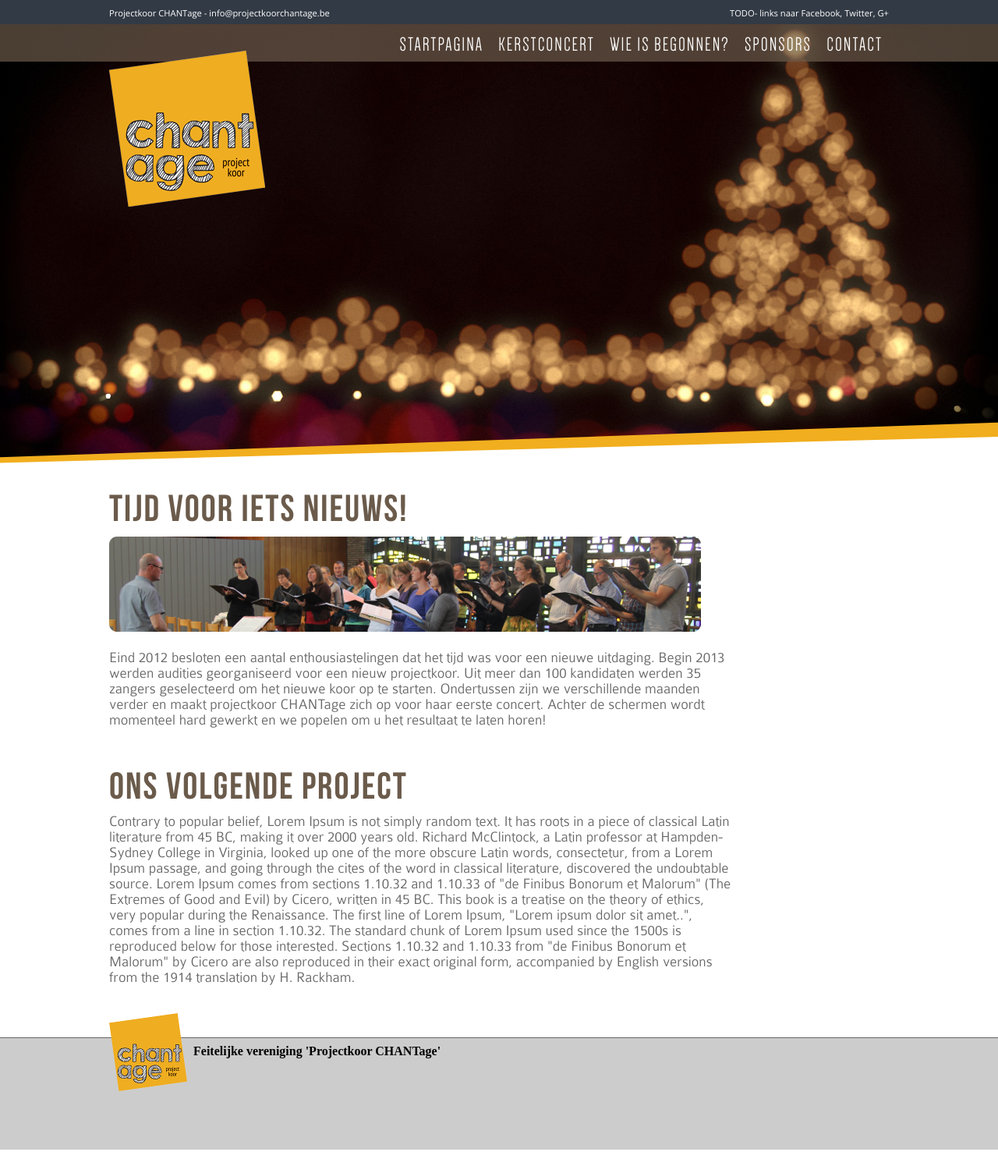
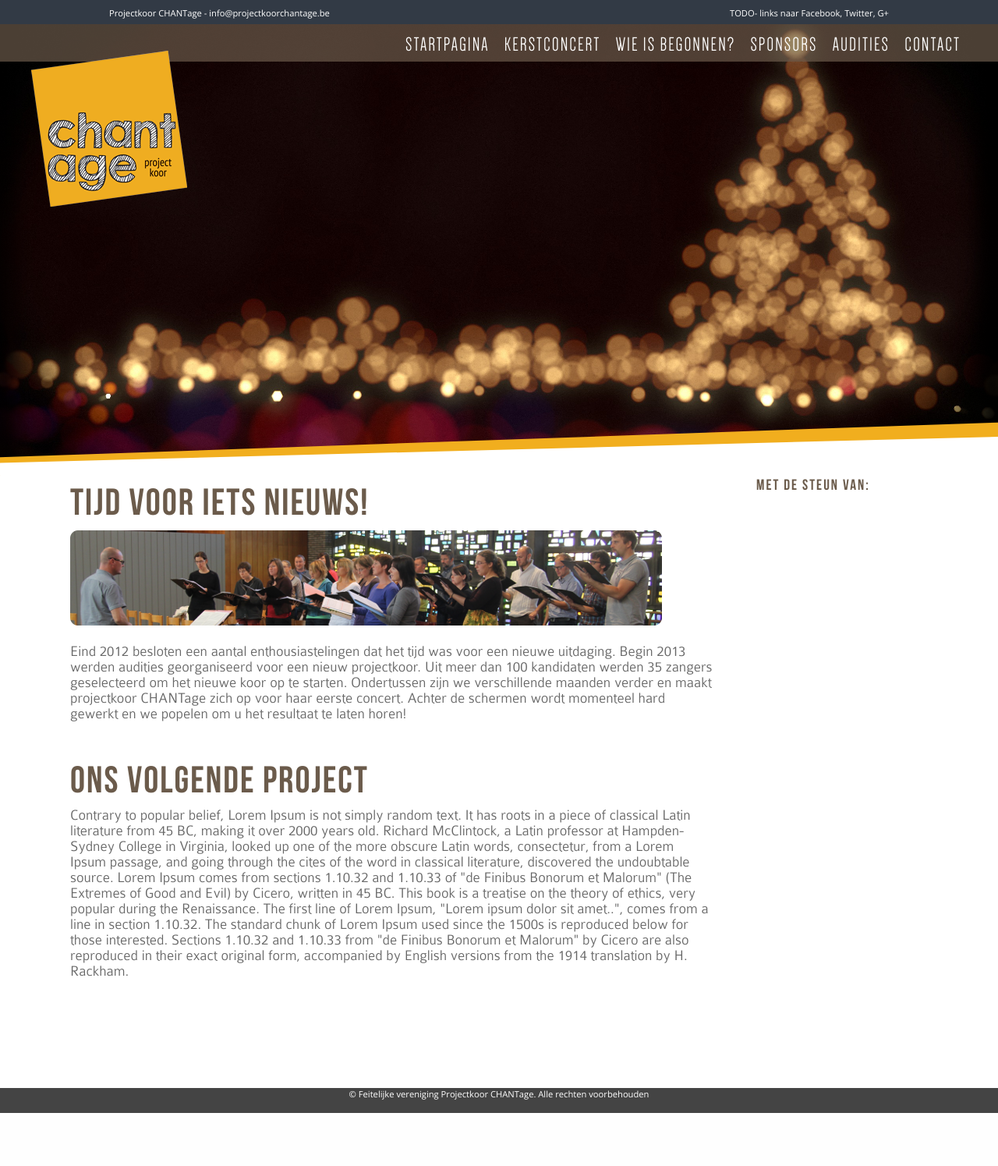
Before and after one commit to Matt-From-Belgium/controlcenter2, a PHP site: page /templates/chantage/template.html in a window 1280 px wide. Shown: the whole page at 78% size. After the commit the page ends 1427 px from the top, so only its background shows below. Run offline with PHP 8.4, Linux system fonts and the light colour scheme.

Commit message:
basis template bijna ok

```diff
--- /dev/null
+++ b/public_html/extracss/index.css
@@ -0,0 +1,22 @@
+/*
+    Document   : index
+    Created on : 22-okt-2013, 16:03:01
+    Author     : matthiasba
+    Description:
+        Purpose of the stylesheet follows.
+*/
+
+.block {
+    width: 75%;
+}
+
+    #index-sponsors {
+
+        width: 20%;
+        float: right;
+        height: 40em;
+    }
+
+    #index-sponsors h1 {
+        font-size: 1em;
+    }
--- a/public_html/templates/chantage/css/basic.css
+++ b/public_html/templates/chantage/css/basic.css
@@ -91,7 +91,7 @@ header{
     }
 
         nav {
-           width: 1000px;
+           width: 1200px;
             margin-left: auto;
             margin-right: auto;
            color: #FFFFFF;
@@ -189,11 +189,12 @@ header{
 
 #content {
     position: relative;
-    top: -7em;
+
+    margin-top: -7.5em;
 }
 
     #content-box{
-        width: 1000px;
+        width: 1100px;
         margin-left: auto;
         margin-right: auto;
     }
@@ -201,13 +202,15 @@ header{
     .block {
         float: left;
         margin-bottom: 1em;
-
+        margin-top: 0em;
+        margin-left: 0em;
+        margin-right: 0em;
         font-family: 'colaboratelightregular';
         font-weight: normal;
         font-style: normal;
         color: #666666;
         font-size: 1.2em;
-        width: 80%;
+        width: 100%;
     }
 
     .block h1 {
@@ -223,39 +226,19 @@ header{
 
 
 
-#footer{
-    clear:both;
-    background-color:  #CCCCCC;
-    height: 5em;
+    #footer {
+        clear: both;
+        background-color: #444;
+        height: 2em;
 
-}
+    }
 
-    #footer-content {
-       position: relative;
-       top: -4em;
-       background-color:  #CCCCCC;
-       height: 4em;
-       border-top: #666666 solid 1px;
-   }
-
-   #footer-content-center {
-       position: relative;
-       top: -2em;
-       width: 1000px;
-       margin-left: auto;
-       margin-right: auto;
-       font-family: ''colaboratelightregular'';
-   }
-
-   #footer-content-center img {
-       float:left;
-   }
-
-   #footer-content-center h1 {
-       float: left;
-       break-before:  avoid;
-       margin-top: 2.5em;
-       margin-left: 0.5em;
-       padding-top: 0px;
-       font-size: 1em;
-   }
+        #footer-center {
+            margin-left: auto;
+            margin-right: auto;
+            width: 1200px;
+            color: #FFFFFF;
+            font-family: 'Open Sans';
+            font-size: 0.7em;
+            text-align:  center;
+        }
--- a/public_html/templates/chantage/template.html
+++ b/public_html/templates/chantage/template.html
@@ -2,6 +2,7 @@
 <html>
     <head>
         <link rel="stylesheet" href="css/basic.css">
+        <link rel="stylesheet" href="/extracss/index.css">
         <title></title>
         <meta http-equiv="Content-Type" content="text/html; charset=UTF-8">
 
@@ -26,6 +27,7 @@
                         <li>KERSTCONCERT</li>
                         <li>WIE IS BEGONNEN?</li>
                         <li>SPONSORS</li>
+                        <li>AUDITIES</li>
                         <li>CONTACT</li>
                     </ul>
                 </nav>
@@ -38,7 +40,11 @@
             </div>
         </div>
         <section id="content">
+
             <section id="content-box">
+            <div  id="index-sponsors" class="block">
+                <h1>Met de steun van:</h1>
+            </div>
             <div class="block">
                 <h1>Tijd voor iets nieuws!</h1>
                 <img src="/images/index/koor.png">
@@ -50,14 +56,18 @@
 
 The standard chunk of Lorem Ipsum used since the 1500s is reproduced below for those interested. Sections 1.10.32 and 1.10.33 from "de Finibus Bonorum et Malorum" by Cicero are also reproduced in their exact original form, accompanied by English versions from the 1914 translation by H. Rackham.
             </div>
+
+            </section>
+        </section>
+        <section id="sponsors">
+            <section id="sponsors-content">
+
             </section>
         </section>
         <section id="footer">
-            <div id='footer-content'>
-                <div id='footer-content-center'>
-                    <img src='assets/chantage-footer.png'><h1>Feitelijke vereniging 'Projectkoor CHANTage'</h1>
-                </div>
-            </div>
+            <section id="footer-center">
+                &copy; Feitelijke vereniging Projectkoor CHANTage. Alle rechten voorbehouden
+            </section>
         </section>
     </body>
 </html>
```
